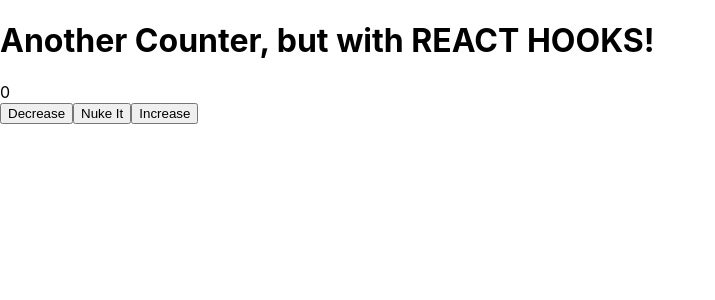
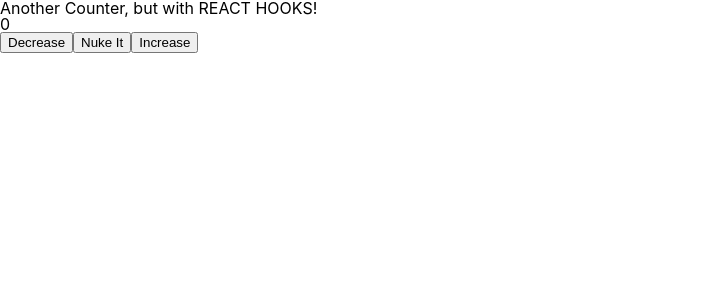
Before and after one commit to Suneski/react-hooks-counter-demo, a React (Create React App) app: page / in a window 1280 px wide. Shown: the top 300 px of the page, without its empty margins (0-715 px from the left). Built offline with nearby package versions, Linux system fonts and the light colour scheme.

Commit message:
css reset

```diff
--- a/public/index.html
+++ b/public/index.html
@@ -19,6 +19,7 @@
       work correctly both with client-side routing and a non-root public URL.
       Learn how to configure a non-root public URL by running `npm run build`.
     -->
+    <link rel="stylesheet" type="text/css" href="reset.css">
     <title>React App</title>
   </head>
   <body>
--- /dev/null
+++ b/public/reset.css
@@ -0,0 +1,48 @@
+/* http://meyerweb.com/eric/tools/css/reset/
+   v2.0 | 20110126
+   License: none (public domain)
+*/
+
+html, body, div, span, applet, object, iframe,
+h1, h2, h3, h4, h5, h6, p, blockquote, pre,
+a, abbr, acronym, address, big, cite, code,
+del, dfn, em, img, ins, kbd, q, s, samp,
+small, strike, strong, sub, sup, tt, var,
+b, u, i, center,
+dl, dt, dd, ol, ul, li,
+fieldset, form, label, legend,
+table, caption, tbody, tfoot, thead, tr, th, td,
+article, aside, canvas, details, embed,
+figure, figcaption, footer, header, hgroup,
+menu, nav, output, ruby, section, summary,
+time, mark, audio, video {
+	margin: 0;
+	padding: 0;
+	border: 0;
+	font-size: 100%;
+	font: inherit;
+	vertical-align: baseline;
+}
+/* HTML5 display-role reset for older browsers */
+article, aside, details, figcaption, figure,
+footer, header, hgroup, menu, nav, section {
+	display: block;
+}
+body {
+	line-height: 1;
+}
+ol, ul {
+	list-style: none;
+}
+blockquote, q {
+	quotes: none;
+}
+blockquote:before, blockquote:after,
+q:before, q:after {
+	content: '';
+	content: none;
+}
+table {
+	border-collapse: collapse;
+	border-spacing: 0;
+}
```
